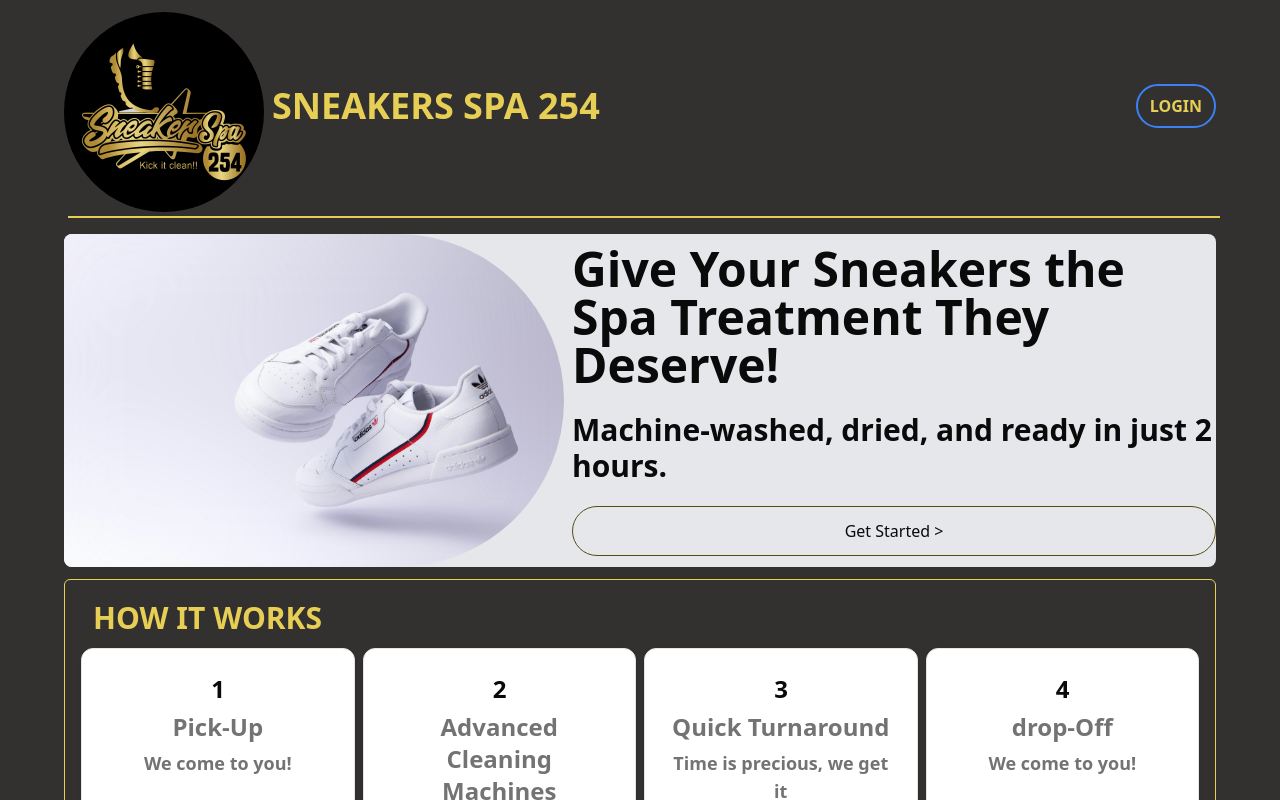
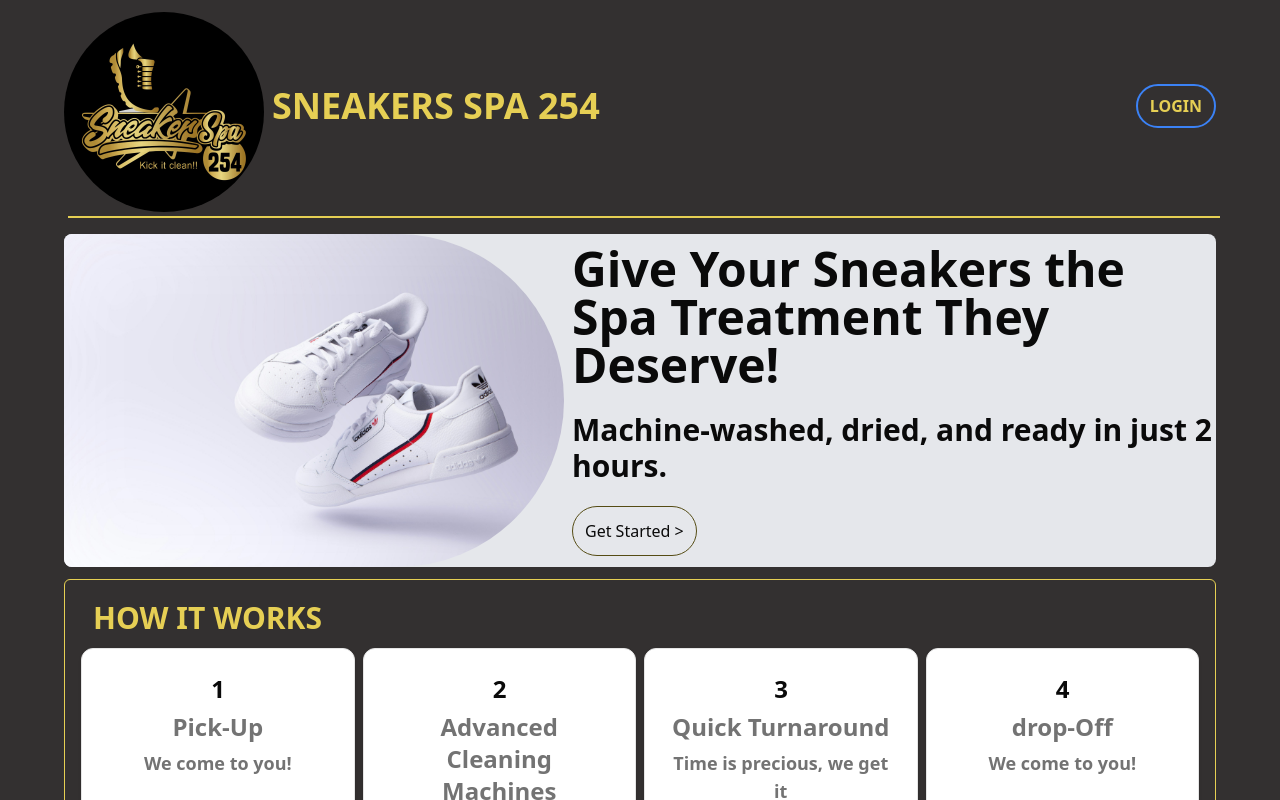
Before and after one commit to lumap-svg/SneakersSpa, a Next.js app: page / in a window 1280 px wide. Shown: the top 800 px of the page. Built offline with nearby package versions, Linux system fonts and the light colour scheme.

Commit message:
adjusted the get started button

```diff
--- a/components/heroslanding.tsx
+++ b/components/heroslanding.tsx
@@ -10,7 +10,7 @@ export default function  Heroslanding() {
                 <div className=' flex flex-col justify-around'>
                     <h1 className='text-5xl font-bold text-left'>Give Your Sneakers the Spa Treatment They Deserve!</h1>
                     <h3 className='text-3xl font-semibold '>Machine-washed, dried, and ready in just 2 hours.</h3>
-                    <button className='rounded-full border border-[#52480ff8]  w-[200]  p-3 '>Get Started {">"}</button>
+                    <button className='rounded-full border border-[#52480ff8] max-w-max  p-3 '>Get Started {">"}</button>
                 </div>
     </div>
   )
```
